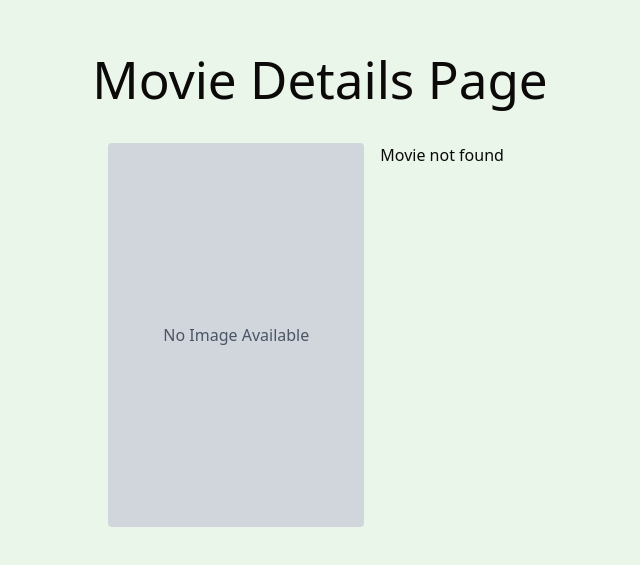
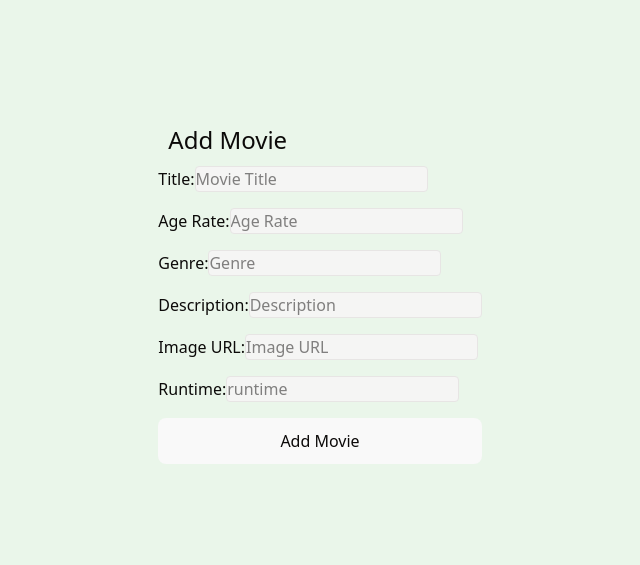
Before and after one commit to erik-per-lidstrom/Movie-night-planer, a React (Vite) app: page /add in a window 1280 px wide. Before the commit this address had no page. Shown: the part 103-668 px from the top of the page, without its empty margins (320-960 px from the left). Built offline with nearby package versions, Linux system fonts and the light colour scheme.

Commit message:
added lokal storege

```diff
--- a/src/App.tsx
+++ b/src/App.tsx
@@ -3,13 +3,21 @@ import MainLayout from "./layouts/main.layout";
 import HomePage from "./pages/home.page";
 import MoviePage from "./pages/movie.page";
 import MovieContext from "./context/movie.context";
-import { useReducer } from "react";
+import { useEffect, useReducer } from "react";
 import { movieReducer } from "./context/movie.reducer";
 import { movies as mock } from "./data/movies";
 import "./index.css";
+import AddMoviepage from "./pages/addMovie.page";
 function App() {
-  const [movies, dispatch] = useReducer(movieReducer, mock);
+  const storedMovies = localStorage.getItem("movies");
+  const initialMovies = storedMovies ? JSON.parse(storedMovies) : mock;
+  const [movies, dispatch] = useReducer(movieReducer, initialMovies);
   console.log(movies);
+
+  useEffect(() => {
+    // set to local storage or an API
+    localStorage.setItem("movies", JSON.stringify(movies));
+  }, [movies]);
 
   return (
     <>
@@ -18,6 +26,7 @@ function App() {
           <Route element={<MainLayout />}>
             <Route path="/" element={<HomePage />} />
             <Route path=":movieId" element={<MoviePage />} />
+            <Route path="/add" element={<AddMoviepage />} />
           </Route>
           <Route path="*" element={<div>Not Found</div>} />
         </Routes>
--- a/src/components/movieInput.component.tsx
+++ b/src/components/movieInput.component.tsx
@@ -50,8 +50,11 @@ const MovieInput = () => {
     });
   };
   return (
-    <div className="movie-input mb-4 flex flex-col gap-4">
-      <form onSubmit={handleSubmit}>
+    <div>
+      <form
+        className=" grid col-2 movie-input mb-4 gap-4"
+        onSubmit={handleSubmit}
+      >
         <div>
           <label htmlFor="title">Title:</label>
           <input
--- a/src/context/movie.reducer.ts
+++ b/src/context/movie.reducer.ts
@@ -12,6 +12,7 @@ export const movieReducer = (state: MovieState, action: Action): MovieState => {
         imgUrl: action.payload.imgUrl,
         runtime: action.payload.runtime,
       };
+
       return [...state, newMovie];
     }
 
--- /dev/null
+++ b/src/pages/addMovie.page.tsx
@@ -0,0 +1,12 @@
+import MovieInput from "@/components/movieInput.component";
+
+const AddMoviepage = () => {
+  return (
+    <div>
+      <h2 className=" text-2xl p-2.5">Add Movie</h2>
+      <MovieInput />
+    </div>
+  );
+};
+
+export default AddMoviepage;
--- a/src/pages/home.page.tsx
+++ b/src/pages/home.page.tsx
@@ -2,10 +2,10 @@ import { useState } from "react";
 import type { Movie } from "../types";
 import { useContext } from "react";
 import MovieContext from "../context/movie.context";
-import MovieInput from "../components/movieInput.component";
 import ScrollToTop from "../components/scrollToTop.component";
 import MovieItem from "../components/movieItem.component";
 import { HiArchiveBoxXMark } from "react-icons/hi2";
+import { Link } from "react-router-dom";
 
 const HomePage = () => {
   const [searchmovietitle, setSearchmovietitle] = useState<string>("");
@@ -32,8 +32,12 @@ const HomePage = () => {
     return finall;
   });
 
-  const removeMovie = (id: string) =>
+  // on remove movie update state and local storage
+  const removeMovie = (id: string) => {
     dispatch?.({ type: "REMOVE_MOVIE", payload: id });
+    const updatedMovies = state.filter((movie) => movie.id !== id);
+    localStorage.setItem("movies", JSON.stringify(updatedMovies));
+  };
 
   return (
     <div className="home-page p-4 max-w-7xl mx-auto">
@@ -94,7 +98,7 @@ const HomePage = () => {
       >
         Back To Top
       </button>
-      <MovieInput />
+      <Link to="/add">Add Movie</Link>
     </div>
   );
 };
```
